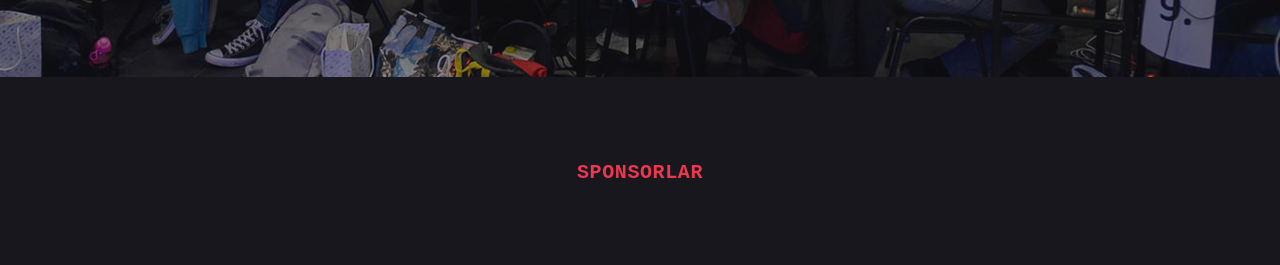
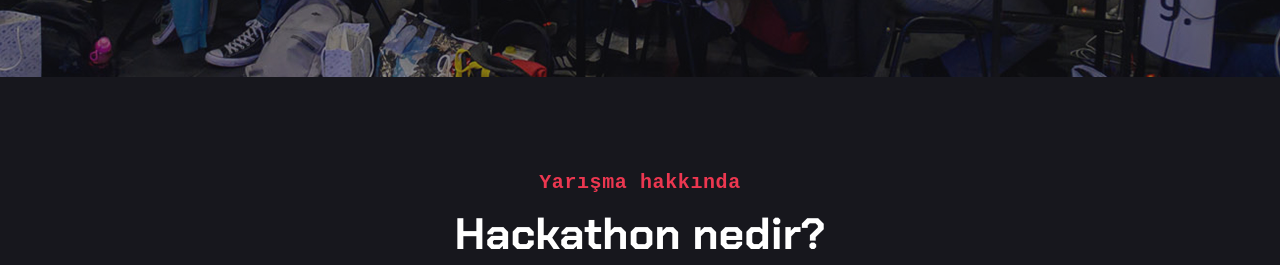
Before and after one commit to naaltech/hackathon-website, a plain HTML site: page index.html in a window 1280 px wide. Shown: the part 863-1128 px from the top of the page. Drawn offline with nearby package versions, Linux system fonts and the light colour scheme; a web font is replaced by a local one.

Commit message:
Update index.html

```diff
--- a/index.html
+++ b/index.html
@@ -83,7 +83,7 @@
         </div>
     </section>
 
-    <section class="tf-section partner bg-st2 pb-mobie-40">
+    <!--<section class="tf-section partner bg-st2 pb-mobie-40">
         <div class="container">
             <div class="row">
                 <div class="col-md-12">
@@ -110,7 +110,7 @@
                 </div>
             </div>
         </div>
-    </section>
+    </section>-->
 
     <section class="tf-section tf-about style2 bg-st1">
         <div class="container">
```
